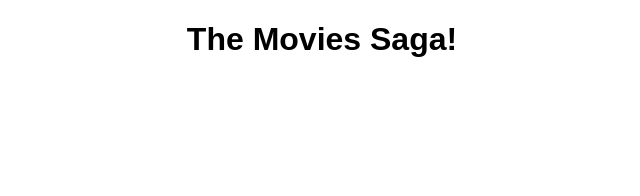
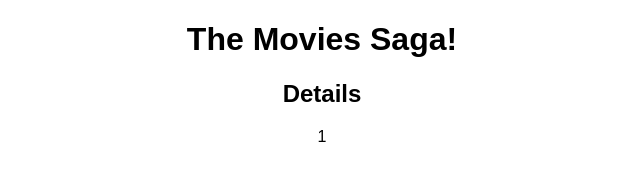
Before and after one commit to bntracy/weekend-movie-sagas, a React (Vite) app: page /#/details/1 in a window 1280 px wide. Shown: the top 196 px of the page, without its empty margins (318-958 px from the left). Built offline with nearby package versions, Linux system fonts and the light colour scheme.

Commit message:
details page shows up with detail ID

```diff
--- a/src/components/App/App.jsx
+++ b/src/components/App/App.jsx
@@ -1,4 +1,5 @@
 import { Route, HashRouter as Router } from 'react-router-dom';
+import MovieDetails from '../MovieDetails/MovieDetails';
 import MovieList from '../MovieList/MovieList';
 import './App.css';
 
@@ -12,7 +13,9 @@ function App() {
         </Route>
 
         {/* Details page */}
-
+        <Route path="/details/:id">
+          <MovieDetails />
+        </Route>
         {/* Add Movie page */}
 
       </Router>
--- /dev/null
+++ b/src/components/MovieDetails/MovieDetails.jsx
@@ -0,0 +1,12 @@
+import { useParams } from 'react-router-dom';
+
+function MovieDetails() {
+    const { id } = useParams();
+
+    return <>
+        <h2>Details</h2>
+        <p>{id}</p>
+    </>;
+}
+
+export default MovieDetails;
--- a/src/components/MovieList/MovieList.jsx
+++ b/src/components/MovieList/MovieList.jsx
@@ -1,10 +1,12 @@
 import React, { useEffect } from 'react';
 import { useDispatch, useSelector } from 'react-redux';
+import { useHistory } from 'react-router-dom';
 import './MovieList.css';
 
 function MovieList() {
 
   const dispatch = useDispatch();
+  const history = useHistory();
   const movies = useSelector(store => store.movies);
 
   useEffect(() => {
@@ -19,7 +21,7 @@ function MovieList() {
           return (
             <div data-testid='movieItem' key={movie.id}>
               <h3>{movie.title}</h3>
-              <img src={movie.poster} alt={movie.title}/>
+              <img src={movie.poster} alt={movie.title} onClick={()=>history.push(`/details/${movie.id}`)} data-testid="toDetails"/>
             </div>
           );
         })}
```
